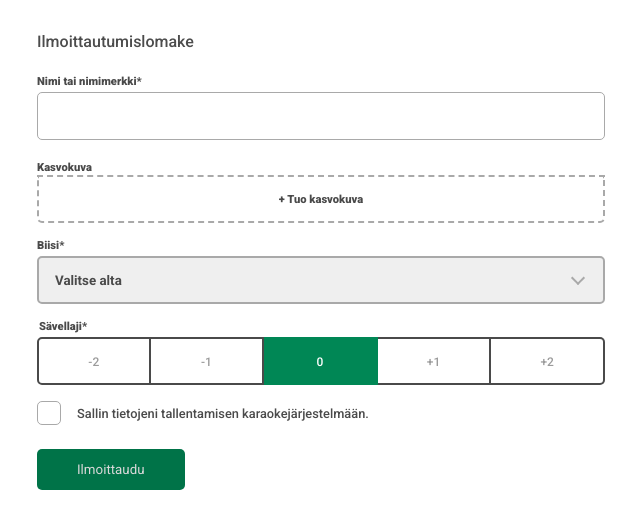
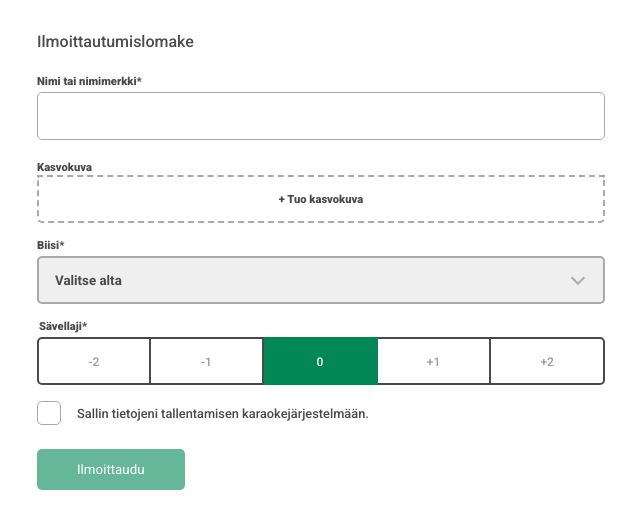
Before and after one commit to anonOstrich/karaoke-form, a React (Vite) app: page / in a window 1280 px wide. Shown: the top 528 px of the page, without its empty margins (319-959 px from the left). Built offline with nearby package versions, Linux system fonts and the light colour scheme.

Commit message:
Clearer that the submit button supposed not to react

```diff
--- a/src/components/Lomake.css
+++ b/src/components/Lomake.css
@@ -1,3 +1,13 @@
+.submit-button {
+  background-color: var(--color-primary);
+  color: var(--color-white);
+  padding: 0.8rem 2.5rem;
+}
+
+.submit-button:disabled {
+  filter: opacity(0.6);
+}
+
 .form-title {
   color: var(--color-heading-font);
   font-weight: 500;
```
